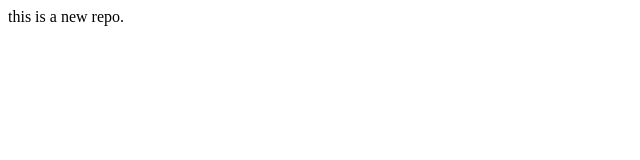
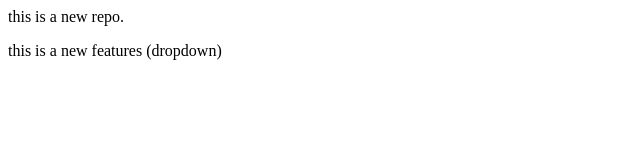
Before and after one commit to nabih5599/localrepo, a plain HTML site: page index.html in a window 1280 px wide. Shown: the whole page, without its empty margins (0-640 px from the left). Drawn offline with Linux system fonts and the light colour scheme.

Commit message:
add dropdown

```diff
--- a/index.html
+++ b/index.html
@@ -1 +1,2 @@
 <p> this is a new repo.</p>
+<p> this is a new features (dropdown)</p>
```
